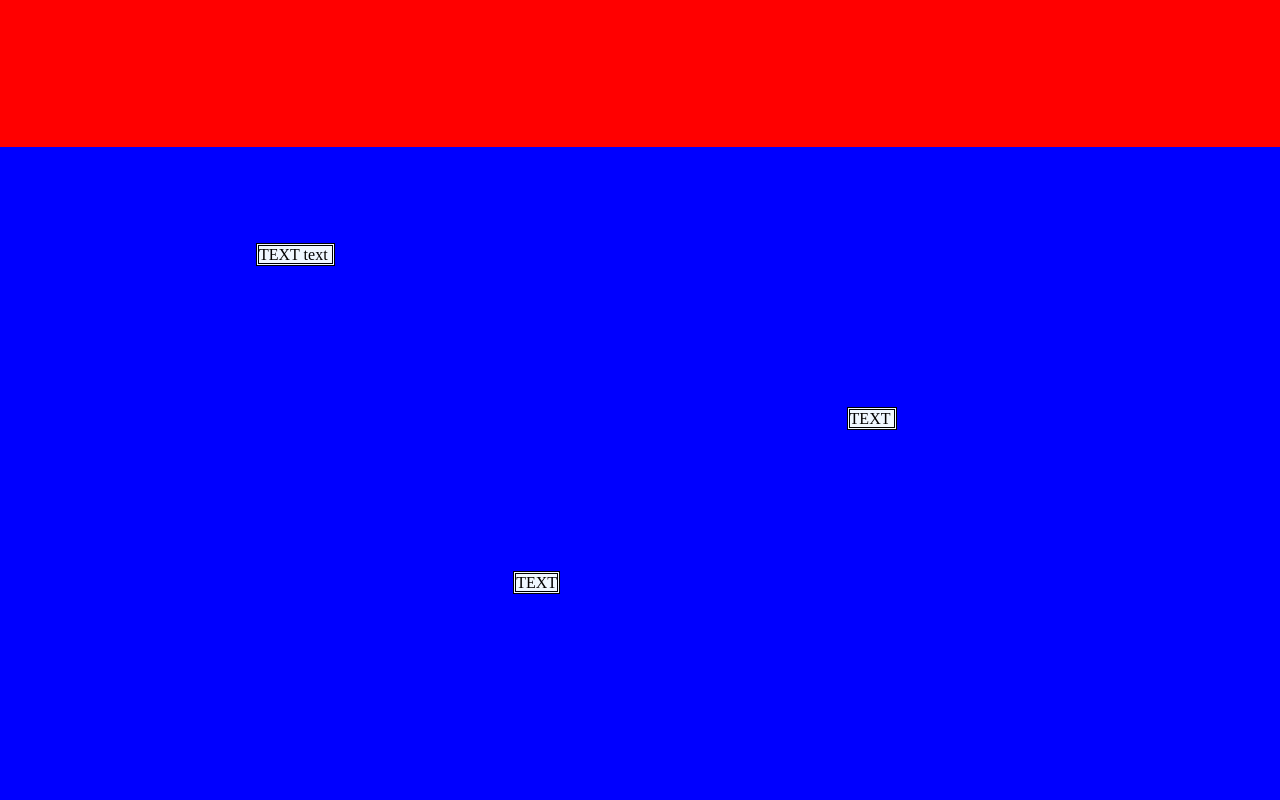
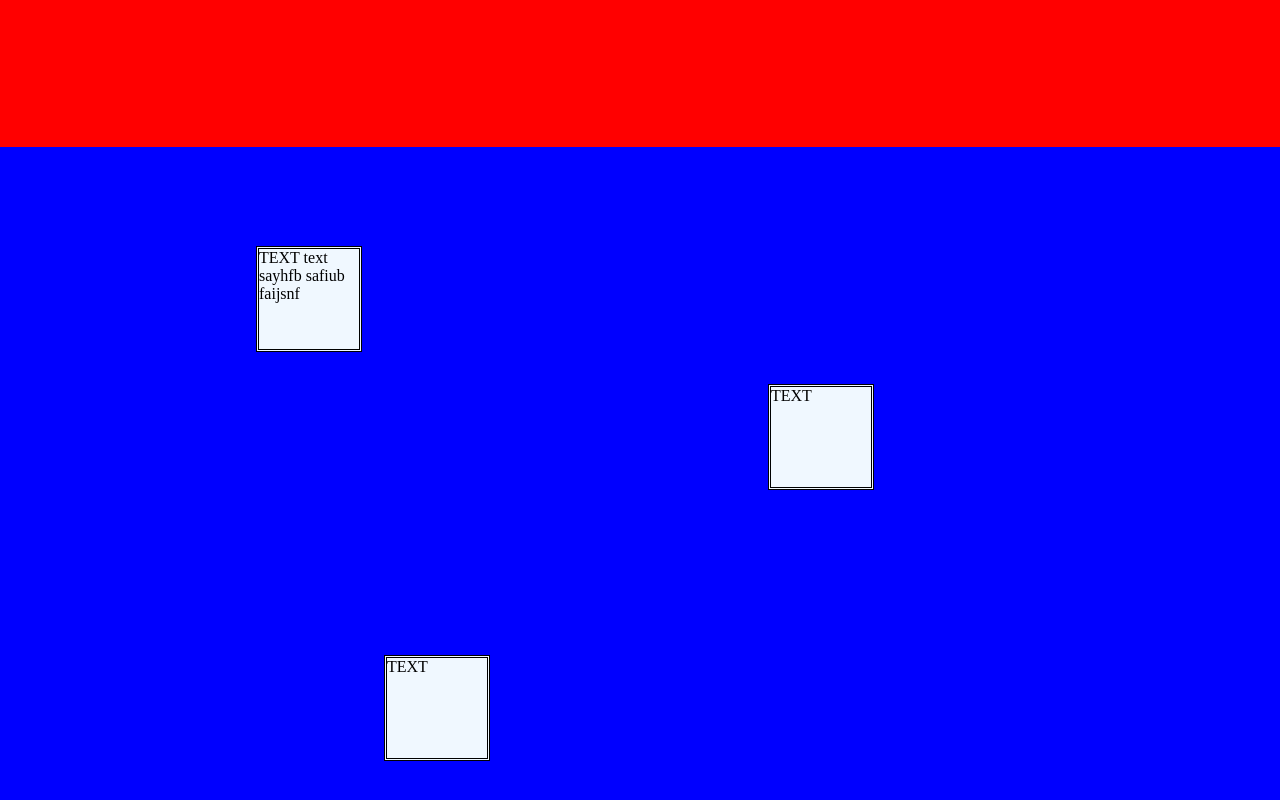
Before and after one commit to igorkawai/Site_JE, a plain HTML site: page index.html in a window 1280 px wide. Shown: the part 510-1310 px from the top of the page. Drawn offline with Linux system fonts and the light colour scheme.

Commit message:
Add files via upload

```diff
--- a/index.html
+++ b/index.html
@@ -15,6 +15,9 @@
 	<div id="page2">
 		<div id="textbox1" class="textbox">
 		TEXT text
+		sayhfb
+		safiub
+		faijsnf
 		</div>
 		<div id="textbox2" class="textbox">
 		TEXT
--- a/style.css
+++ b/style.css
@@ -28,7 +28,7 @@ body {
  width: 100px;
  height: 100px;
  border-style: double;
- display: inline;
+ display: flex;
 }
 
 #textbox1 {
@@ -39,12 +39,12 @@ body {
 
 #textbox2 {
 	left: 60%;
-	top:40%;
+	top:20%;
 
 }
 
 #textbox3 {
 	left: 30%;
-	top:65%;
+	top:45%;
 
 }
```
